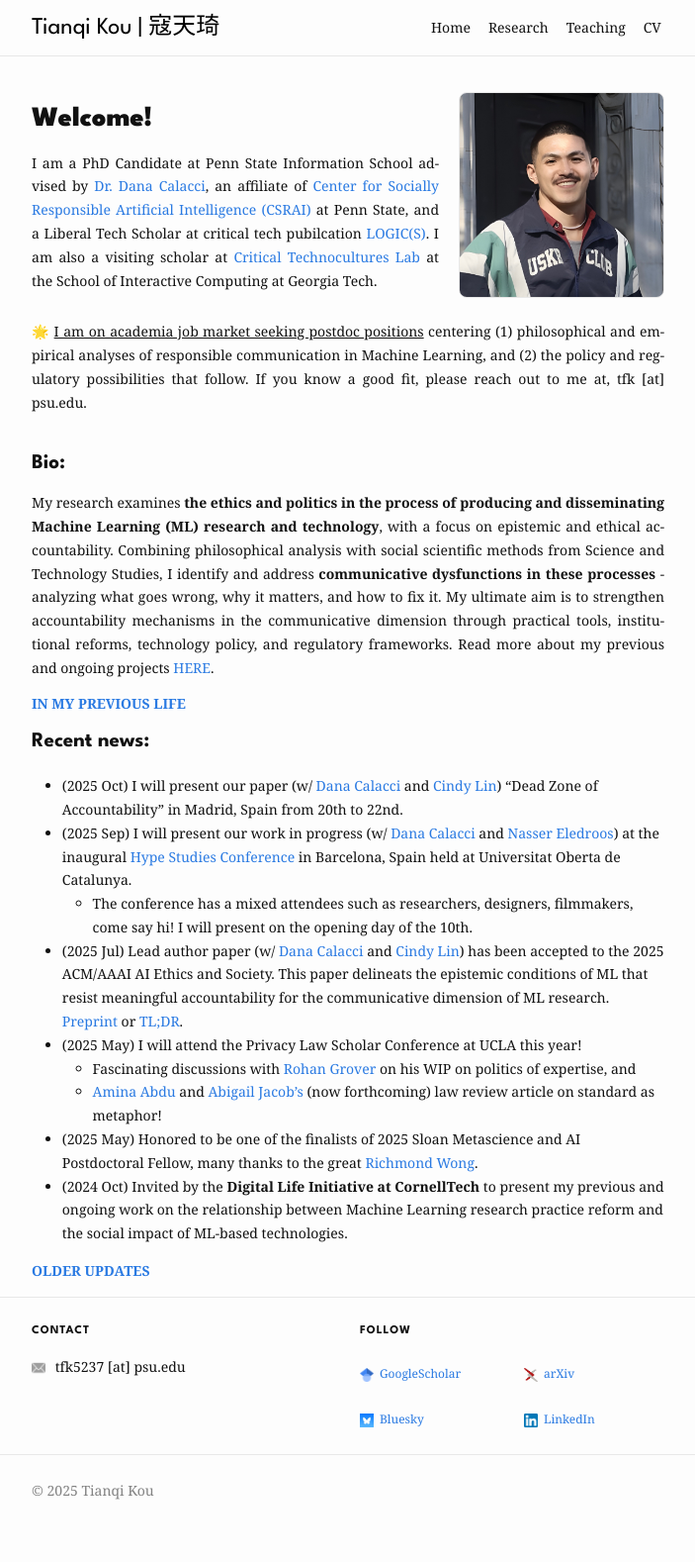
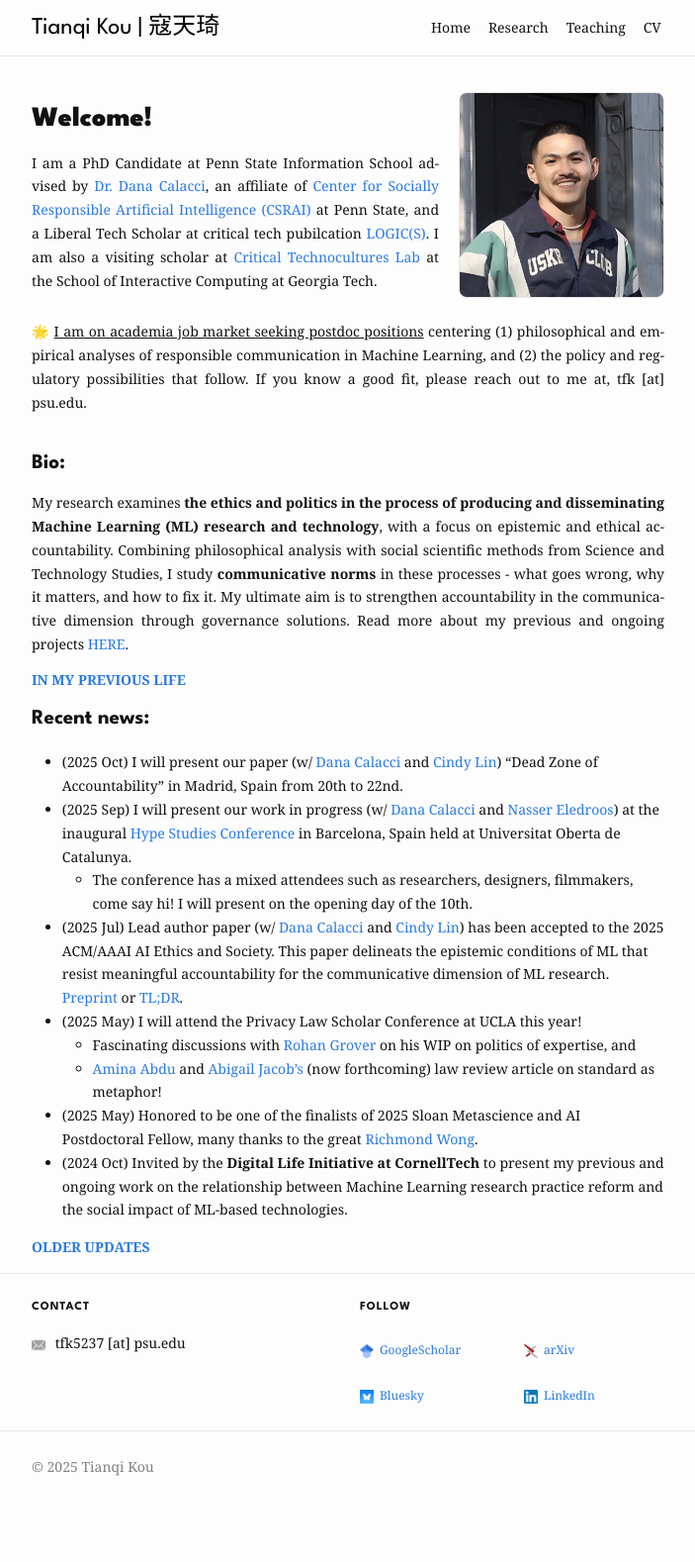
Before and after one commit to koutianqi/koutianqi.github.io, a Jekyll site: the page built from index.markdown, in a window 1280 px wide. Shown: the whole page at 99% size, without its empty margins (288-991 px from the left). Built offline with Jekyll 4.4.1, drawn with Linux system fonts in a browser that asks for light colours; after the commit the page ends 1554 px from its top, so only the background shows below that.

Commit message:
Update index.markdown

```diff
--- a/index.markdown
+++ b/index.markdown
@@ -21,7 +21,7 @@ I am a PhD Candidate at Penn State Information School advised by [Dr. Dana Calac
 
 ## Bio:
 
-My research examines **the ethics and politics in the process of producing and disseminating Machine Learning (ML) research and technology**, with a focus on epistemic and ethical accountability. Combining philosophical analysis with social scientific methods from Science and Technology Studies, I identify and address **communicative dysfunctions in these processes** - analyzing what goes wrong, why it matters, and how to fix it. My ultimate aim is to strengthen accountability mechanisms in the communicative dimension through practical tools, institutional reforms, technology policy, and regulatory frameworks. Read more about my previous and ongoing projects [HERE](https://koutianqi.github.io/pages/research/).
+My research examines **the ethics and politics in the process of producing and disseminating Machine Learning (ML) research and technology**, with a focus on epistemic and ethical accountability. Combining philosophical analysis with social scientific methods from Science and Technology Studies, I study **communicative norms** in these processes -  what goes wrong, why it matters, and how to fix it. My ultimate aim is to strengthen accountability in the communicative dimension through governance solutions. Read more about my previous and ongoing projects [HERE](https://koutianqi.github.io/pages/research/).
 
 <details class="older-updates" markdown="1">
   <summary>In my previous life</summary>
```
